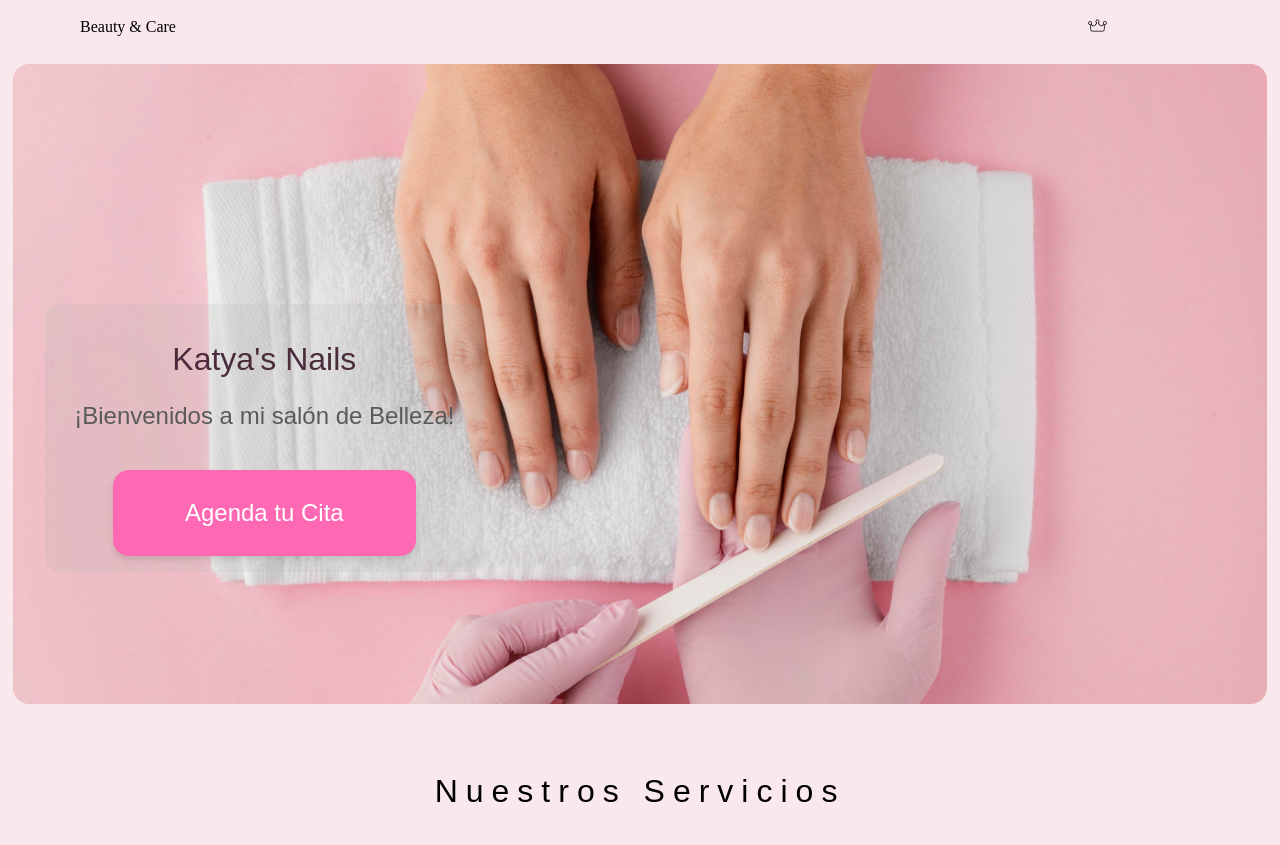
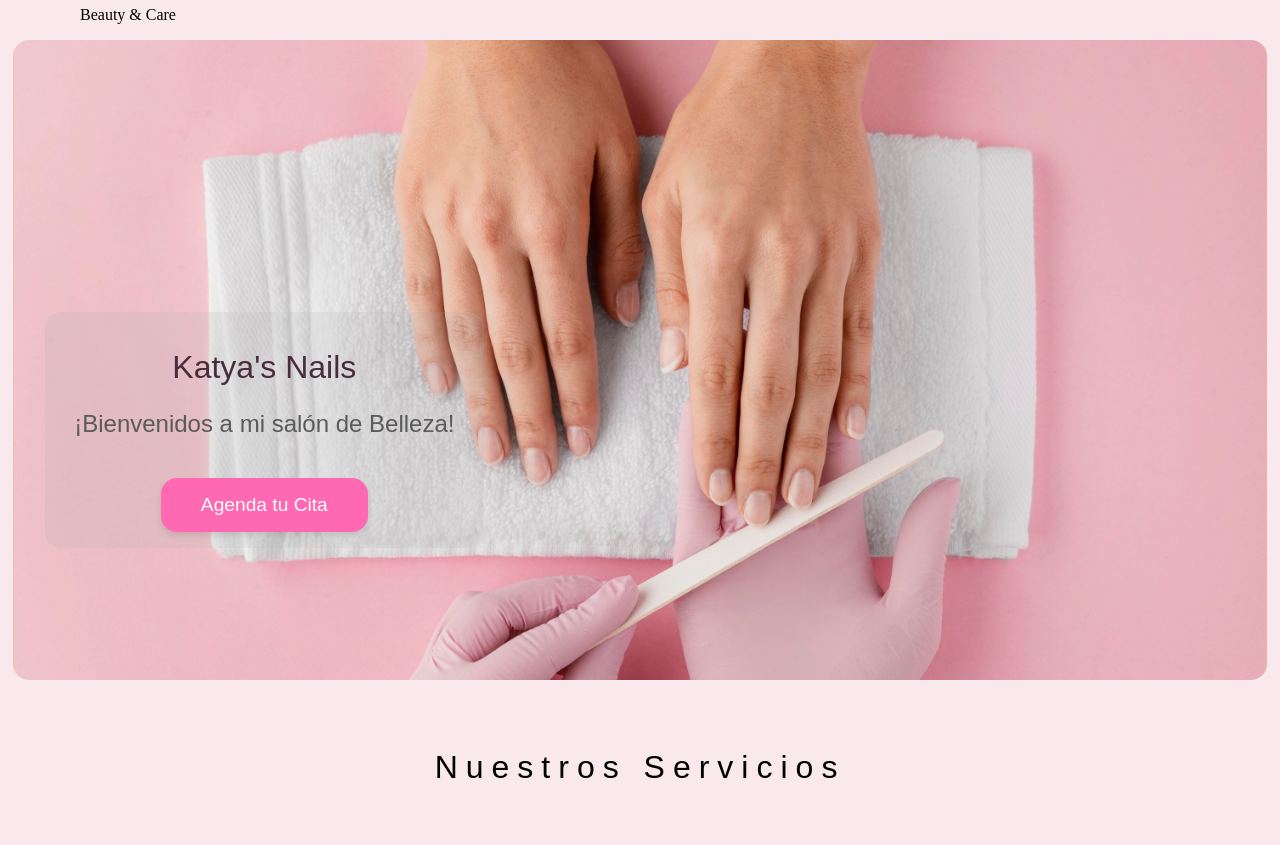
Before and after one commit to danielncuevas10/katyas-nails, a plain HTML site: page index.html in a window 1280 px wide. Shown: the top 845 px of the page. Drawn offline with Linux system fonts and the light colour scheme.

Commit message:
Add Desktop-Macbook layout

```diff
--- a/styles.css
+++ b/styles.css
@@ -443,7 +443,7 @@ body {
         display: flex;
         justify-content: space-around;
         background-color: #FAE9EC;
-        height: 3rem;
+        height: 1.5rem;
         width: 100%;
         position: relative;
     }
@@ -478,7 +478,7 @@ body {
 
     .text-hero {
         position: absolute;
-        top: 10rem;
+        top: 12rem;
         left: 2rem;
 
         background-color: rgba(173, 173, 173, 0.176);
@@ -505,13 +505,13 @@ body {
 
     .button {
         margin-top: 1rem;
-        padding: 1.8rem 4.5rem;
+        padding: 1rem 2.5rem;
         background-color: #ff69b4;
         color: white;
         border: none;
         border-radius: 1rem;
         cursor: pointer;
-        font-size: 1.5rem;
+        font-size: 1.2rem;
     }
 
     /* Our Services section */
@@ -635,7 +635,7 @@ body {
     }
     .work-item img {
         width: 100%;
-        height: 15rem;
+        height: 20rem;
         object-fit: cover;
         border-radius: 3rem;
     }
@@ -649,6 +649,7 @@ body {
         padding: .5rem;
         justify-content: center;
         place-items: center;
+        margin: 2rem;
     }
 
     .reviews h1 {
@@ -660,7 +661,7 @@ body {
         border: 1px solid #d1d1d1;
         border-radius: 1rem;
         text-align: center;
-        width: 15rem;
+        width: 20rem;
         height: auto;
         padding-bottom: 1rem;
         margin: 1rem;
```
